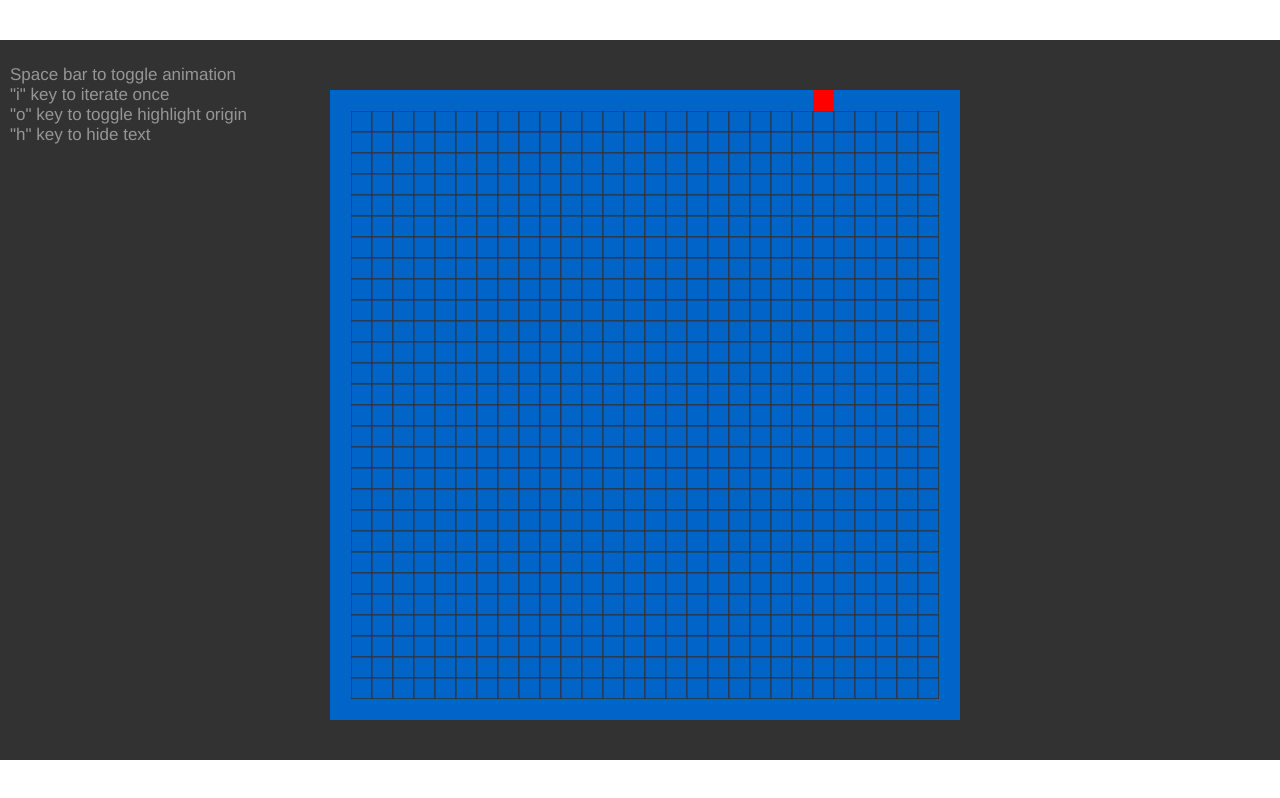
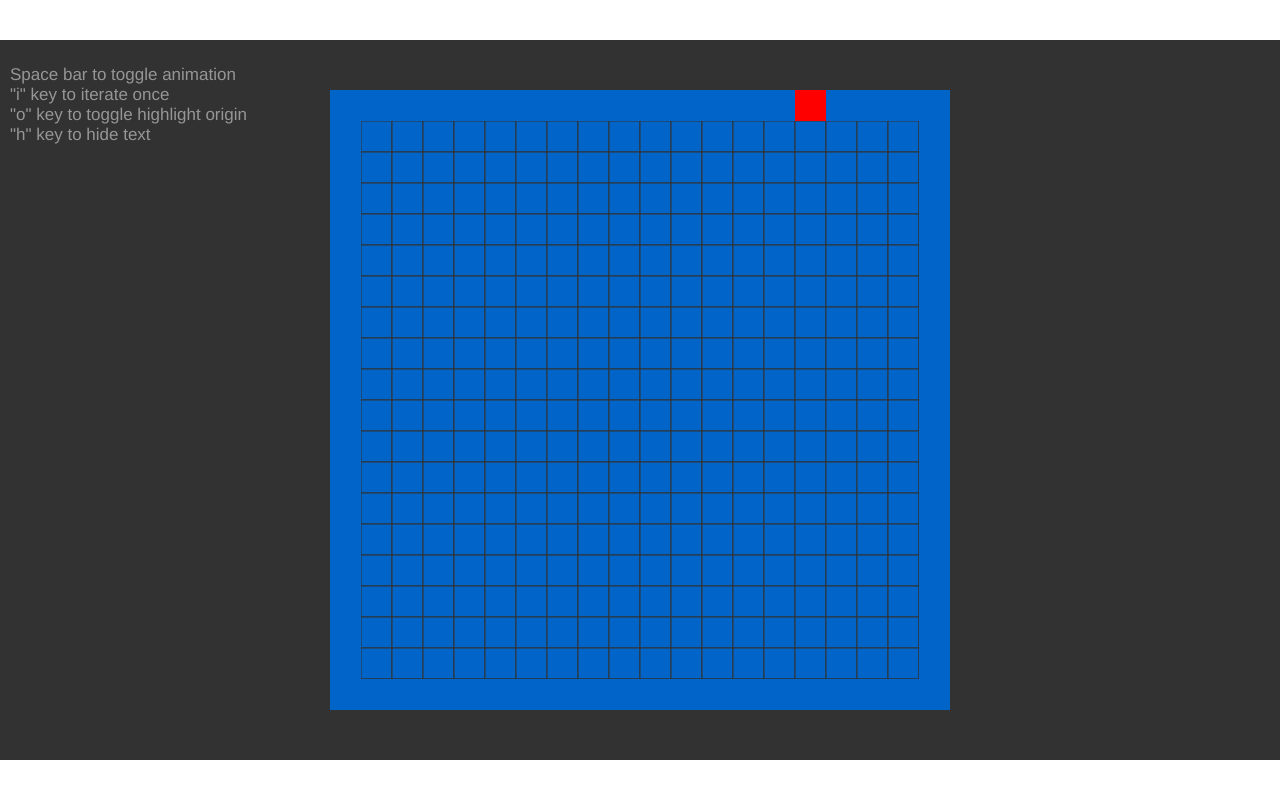
Before and after one commit to jane-chiou/4-kinds-of-Algorithm-maze-generation, a plain HTML site: page PrimsAlgorithm/index1.html in a window 1280 px wide. Drawn offline with Linux system fonts and the light colour scheme.

Commit message:
換主頁圖片＋試圖修復會有獨立區域的bug

```diff
--- a/PrimsAlgorithm/main1.js
+++ b/PrimsAlgorithm/main1.js
@@ -1,17 +1,14 @@
-// global variables (feel free to edit these values)
-let mazeWidth = 30;
-let mazeHeight = 30;
+// global variables
+let mazeWidth = 20;
+let mazeHeight = 20;
 let algorithmIterations = mazeWidth * mazeHeight * 10; // how many iterations should be performed when running the algorithm
 let animationFPS = 3; // frames per second
 let drawArrow = false; // whether to show the direction of each node or not. Toggle with "a" key
 let highlightOrigin = true; // wether to highlight the origin node or not. Toggle with "o" key
-let hideText = false; // Toggle with "h" keyg
+let hideText = false; // Toggle with "h" key
 let animate = false; //  whether to animate the algorithm or not. Toggle with space bar
 let iterateOrNot = true; // whether to iterate or not. Toggle with "i" key
 
-// 這個類別用來繪製迷宮的視圖，包含一個canvas元素和一個2D繪圖上下文
-// 它有一個drawMaze方法，用來繪製迷宮，這個方法接受一個迷宮物件和一些選項參數
-// drawMaze方法會計算迷宮的大小和位置，然後用canvas的2D繪圖上下文來繪製迷宮
 class Maze {
     //  初始化迷宮的高度寬度，生成nodes的map
     constructor(width, height) {
@@ -44,7 +41,7 @@ class Maze {
     //隨機選擇起始地點
     initialize(){
         console.log("Initializing maze...");
-        this.map = this.newMap(); // ← 每次初始化都重建地圖
+        this.map = this.newMap(); // 每次初始化都重建地圖
         this.visited = [];
         this.walls = [];
 
@@ -52,8 +49,7 @@ class Maze {
         let edgePositions = [0, this.width - 1];
         let startX = 0;
         let startY = 0;
-        //if (Math.random() < 0.5) {
-        // x 在邊界，y// 持續隨機直到不是四個角落
+        // 持續隨機直到不是四個角落
         console.log('iterateOrNot:', iterateOrNot);
         while (true) {
             if (Math.random() < 0.5) {
@@ -77,7 +73,6 @@ class Maze {
         this.addWalls(startX, startY);
         console.log("Maze initialized:", this.map);
         console.log("Origin set to:", this.origin);
-        //}
     }
 
     // 將節點的鄰居加入邊界清單
@@ -145,7 +140,6 @@ class Maze {
 let maze = new Maze(mazeWidth, mazeHeight);
 maze.initialize(); // 初始化迷宮
 let view = new View();
-
 view.drawMaze(maze, highlightOrigin, hideText);
 
 //每次迭代執行一次演算法
@@ -169,8 +163,6 @@ document.addEventListener("click", function(event) {
         maze = new Maze(mazeWidth, mazeHeight);
         maze.initialize();
         view.drawMaze(maze, highlightOrigin, hideText);
-        //this.walls = [];
-        //this.visited = [];
         maze.iterate();
         iterateOrNot = true;
         console.log("Maze reinitialized");
@@ -210,8 +202,6 @@ document.addEventListener("keydown", function(event) {
     }
 });
 
-
-// helpers
 function getRandomInt(min, max) {
     return Math.floor(Math.random() * (max - min) + min); // min inclusive, max exclusive
 }
--- a/SDGs_game.css
+++ b/SDGs_game.css
@@ -57,7 +57,7 @@ input:focus {
     width: 100%;
     height: 100%;
     background-image: linear-gradient(rgba(0, 0, 0, 0.75), rgba(0, 0, 0, 0.75)),
-      url(./ocean-pollution.png);
+      url(./maze.jpg);
     background-size: cover;
     background-position: center;
     text-align: center;
```
Also changed, not shown: maze.jpg (added), ocean-pollution.png (deleted), 2 other files.
